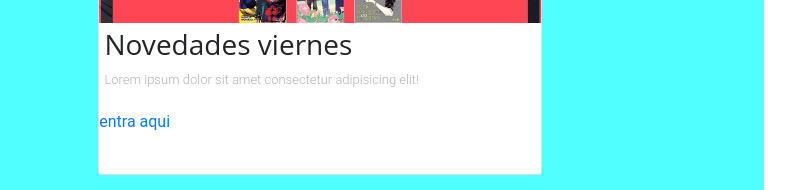
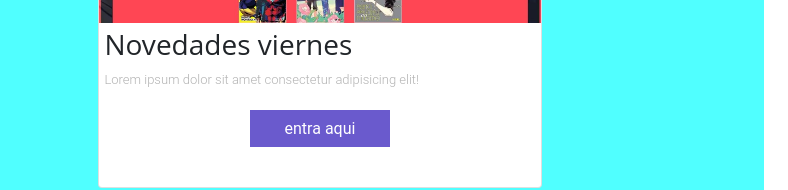
Before and after one commit to BaltiBra/JettLagTwo, a plain HTML site: page index.html in a window 1280 px wide. Shown: the part 628-818 px from the top of the page, 492-1280 px from the left. Drawn offline with nearby package versions, Linux system fonts and the light colour scheme; files whose address does not match are found by name.

Commit message:
cambio nombre

```diff
--- a/css/styles.css
+++ b/css/styles.css
@@ -386,7 +386,7 @@ body {
     background-size: cover;
     border-radius: 1em 1em 0 0;
 }
-.card_cta{
+.card__cta{
     margin-left: 2em;
     background-color: slateblue;
     color: white;
```
